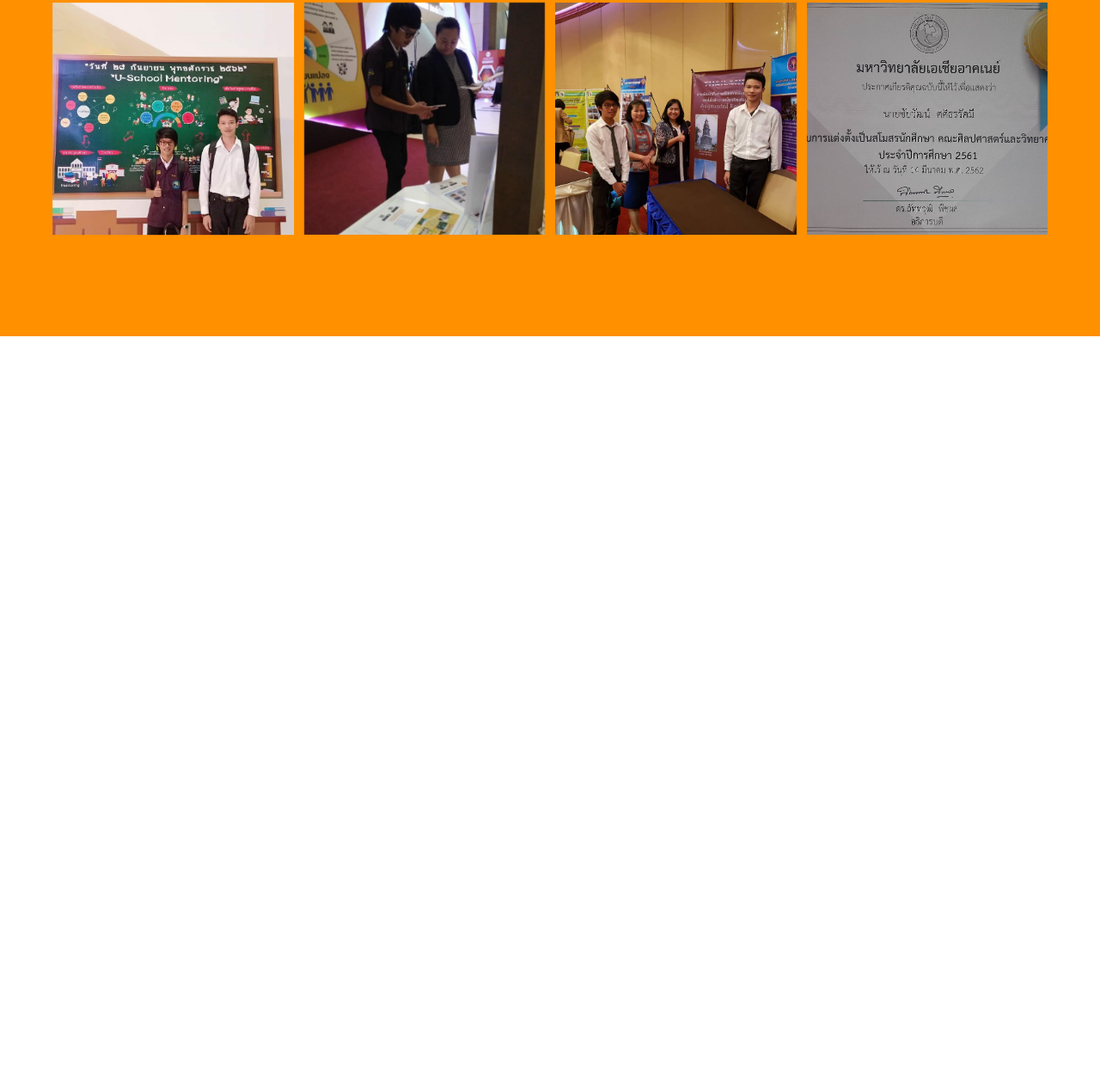
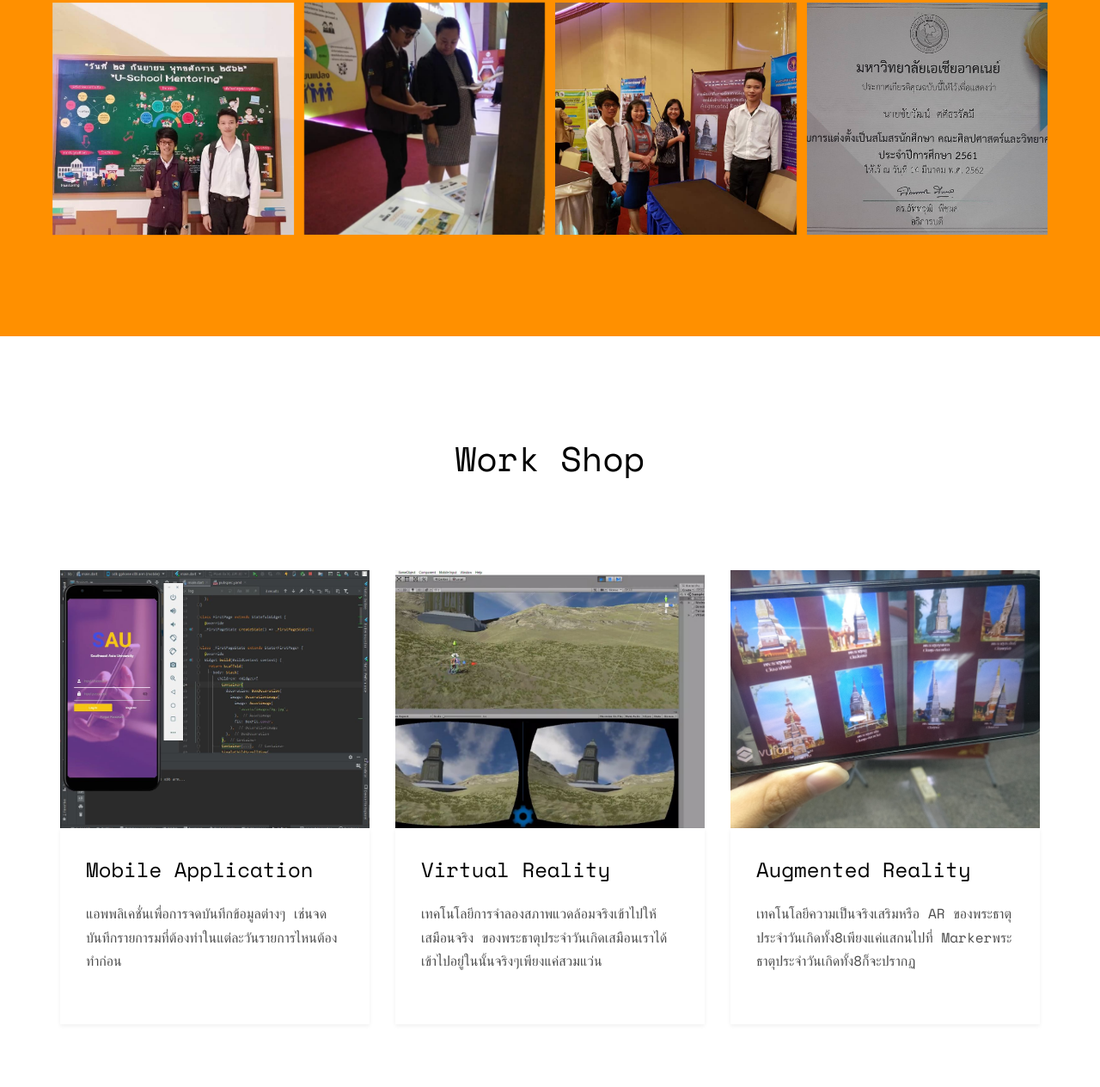
Before and after one commit to com-sci-23/boycomsci.github.io, a plain HTML site: page index.html in a window 1280 px wide. Shown: the part 5326-6590 px from the top of the page at 86% size. Before the commit the page ends 5717 px from the top, so only its background shows below. Drawn offline with nearby package versions, Linux system fonts and the light colour scheme; some packages are replaced by stand-ins of ours; no server answers; files whose address does not match are found by name.

Commit message:
Version4

```diff
--- a/index.html
+++ b/index.html
@@ -476,6 +476,55 @@
 
 
 
+					<div id="fh5co-blog">
+						<div class="container">
+							<div class="row animate-box">
+								<div class="col-md-8 col-md-offset-2 text-center fh5co-heading">
+									<h2>Work Shop</h2>
+									<!-- <p>Dignissimos asperiores vitae velit veniam totam fuga molestias accusamus alias autem provident. Odit ab aliquam dolor eius.</p> -->
+								</div>
+							</div>
+							<div class="row">
+								<div class="col-md-4">
+									<div class="fh5co-blog animate-box">
+										<a href="#" class="blog-bg" style="background-image: url(images/Capture1.JPG);"></a>
+										<div class="blog-text">
+											<!-- <span class="posted_on">Mar. 15th 2016</span> -->
+											<h3><a href="#">Mobile Application</a></h3>
+											<p>แอพพลิเคชั่นเพื่อการจดบันทึกข้อมูลต่างๆ เช่นจดบันทึกรายการมที่ต้องทำในแต่ละวันรายการไหนต้องทำก่อน</p>
+
+										</div>
+									</div>
+								</div>
+								<div class="col-md-4">
+									<div class="fh5co-blog animate-box">
+										<a href="#" class="blog-bg" style="background-image: url(images/Capture2.JPG);"></a>
+										<div class="blog-text">
+											<!-- <span class="posted_on">Mar. 15th 2016</span> -->
+											<h3><a href="#">Virtual Reality</a></h3>
+											<p>เทคโนโลยีการจำลองสภาพแวดล้อมจริงเข้าไปให้เสมือนจริง ของพระธาตุประจำวันเกิดเสมือนเราได้เข้าไปอยู่ในนั้นจริงๆเพียงแค่สวมแว่น</p>
+
+										</div>
+									</div>
+								</div>
+
+								<div class="col-md-4">
+									<div class="fh5co-blog animate-box">
+										<a href="#" class="blog-bg" style="background-image: url(images/Capture3.JPG);"></a>
+										<div class="blog-text">
+											<!-- <span class="posted_on">Mar. 15th 2016</span> -->
+											<h3><a href="#">Augmented Reality</a></h3>
+											<p>เทคโนโลยีความเป็นจริงเสริมหรือ AR ของพระธาตุประจำวันเกิดทั้ง8เพียงแค่แสกนไปที่ Markerพระธาตุประจำวันเกิดทั้ง8ก็จะปรากฏ</p>
+
+										</div>
+									</div>
+								</div>
+							</div>
+						</div>
+					</div>
+
+
+
 
 
 
```
